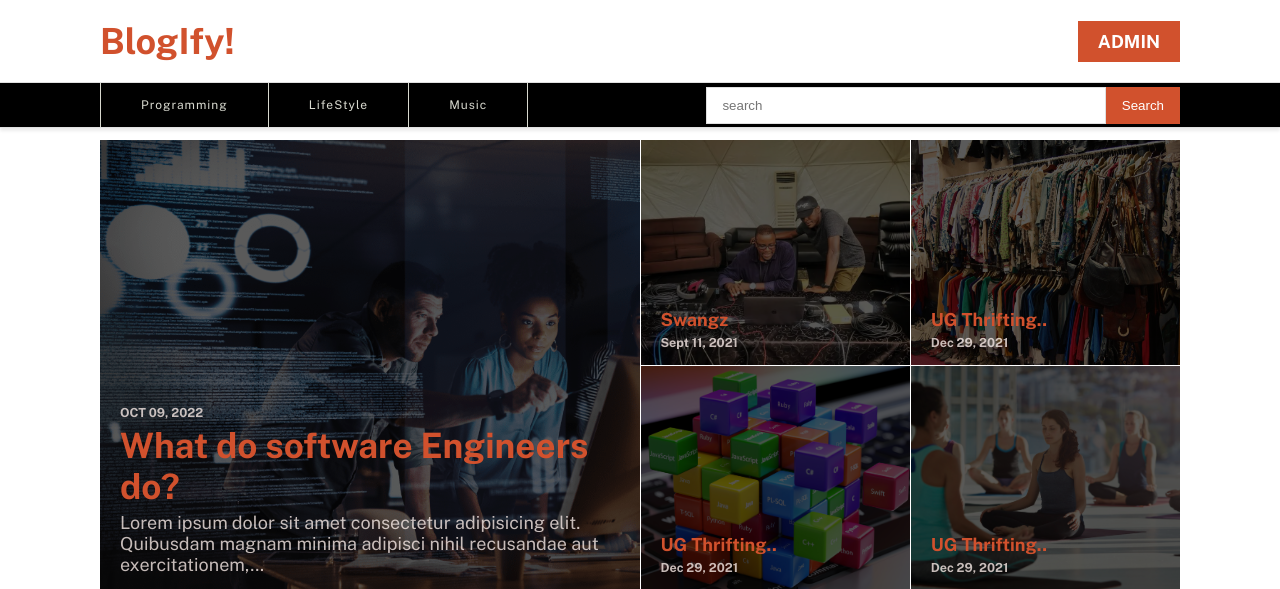
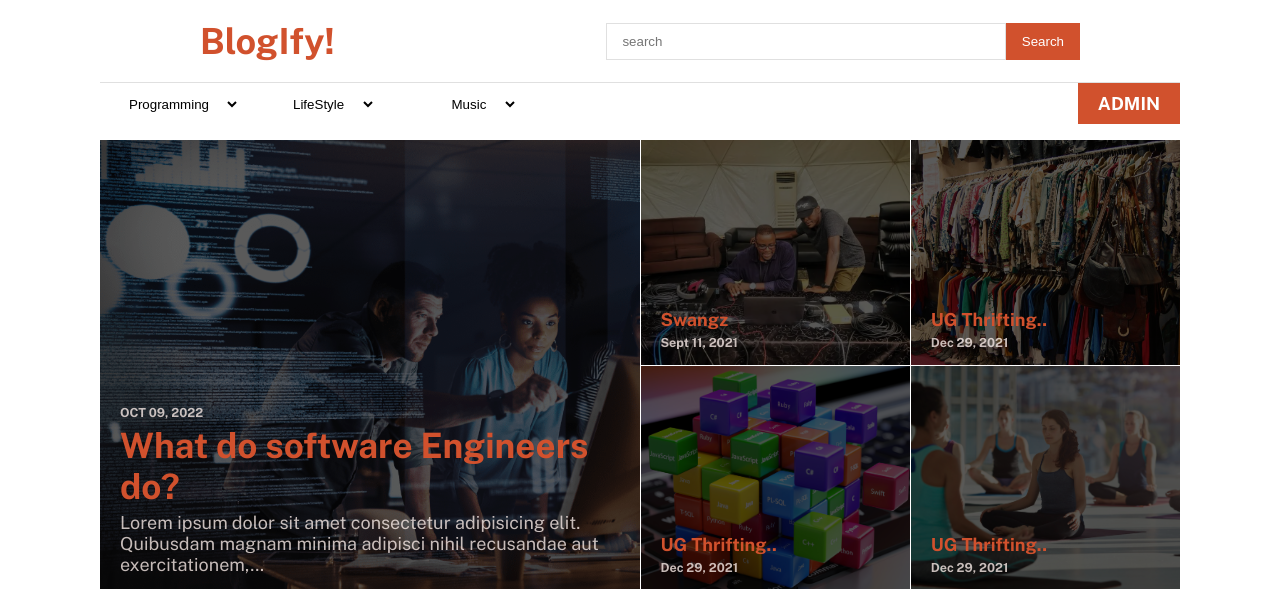
Before and after one commit to anguzuDaniel/blog, a PHP site: page / in a window 1280 px wide. Shown: the top 589 px of the page. Run offline with PHP 8.4, Linux system fonts and the light colour scheme; data that the repository does not hold is empty.

Commit message:
changed secondary navigation's design
changed navigation color, changed list items to select options with dropdown.

```diff
--- a/css/style.css
+++ b/css/style.css
@@ -34,6 +34,8 @@
     --image__1--gradient: linear-gradient(from top left to bottom left, rgba(226, 104, 104, 0.8), rgba(132, 226, 104, 0.8));
 
     --shadow-1: 0 3px 3px 0 rgb(0 0 0 / 8%);
+
+    --hover-bg: rgba(255, 255, 255, 0.654);
 }
 
 *,*::before,*::after {
@@ -85,9 +87,9 @@ ul a {
     width: 100%;
     /* background-color: var(--bg-light-clr); */
     background-color: var(--white-clr);
-    border-bottom: 1px solid var(--border-clr);
+    /* border-bottom: 1px solid var(--border-clr); */
     z-index: 1;
-    box-shadow: var(--shadow-1);
+    /* box-shadow: var(--shadow-1); */
 }
 
 .header--logo {
@@ -96,6 +98,7 @@ ul a {
 
 .header__primary {
     padding: var(--padding-block-1) var(--padding-inline-1);
+    margin-inline: var(--padding-inline-1);
     display: flex;
     align-items: center;
     justify-content: space-between;
@@ -108,7 +111,6 @@ ul a {
     justify-content: space-between;
     align-items: center;
     padding-inline: var(--body-margin-inline);
-    background-color: black;
 }
 
 .search {
@@ -142,27 +144,32 @@ ul a {
     /* gap: 20px; */
 }
 
-.nav_list:is(:first-child) {
-    border-left: 1px solid rgb(216, 217, 207);
-}
 
 .nav_list--item {
-    padding-block: .8rem;
-    padding-inline: 4rem;
-    width: 100%;
-    padding-block: var(--padding-block-3);
-    border-right: 1px solid rgb(216, 217, 207);
+    /* padding-block: .8rem; */
+    /* padding-inline: 4rem; */
+    width: 150px;
+    /* padding-block: var(--padding-block-3); */
     font-size: 1.2rem;
     text-align: center;
+    border-top: 3px solid transparent;
 }
 
 .nav_list--item a {
-    color: rgb(216, 217, 207);
+    /* color: rgb(216, 217, 207); */
+    font-weight: bold;
 }
 
 .nav_list--item:hover {
-    background-color: var(--bg-light-clr);
+    background-color: var(--hover-bg);
     cursor: pointer;
+    border-top: 3px solid var(--btn-blue);
+}
+
+.nav_list--item select {
+    padding: var(--input-padding-block) var(--input-padding-inline);
+    border: none;
+    background-color: var(--white-clr);
 }
 
 .container {
--- a/includes/navigation.php
+++ b/includes/navigation.php
@@ -2,8 +2,9 @@
     <div class="header__primary">
         <h1 class="header--logo">BlogIfy!</h1>
 
-        <div class="admin__link">
-            <a href="./admin/index.php">Admin</a>
+        <div class="search">
+            <input type="search" name="search__articles" id="" class="search__articles" placeholder="search">
+            <button type="submit" name="search__button" class="search__button">Search</button>
         </div>
     </div>
 
@@ -11,22 +12,59 @@
         <nav>
             <ul class="nav_list">
                 <li class="nav_list--item">
-                    <a href="#">Programming</a>
+
+
+                    <select name="" id="">
+                        <option value="">
+                            <a href="#">Programming</a>
+                        </option>
+                        <option value="">
+                            <a href="#">Music</a>
+                        </option>
+                        <option value="">
+                            <a href="#">Music</a>
+                        </option>
+                    </select>
                 </li>
 
                 <li class="nav_list--item">
-                    <a href="#">LifeStyle</a>
+
+
+                    <select name="" id="">
+                        <option value="">
+                            <a href="#">LifeStyle</a>
+                        </option>
+                        <option value="">
+                            <a href="#">Music</a>
+                        </option>
+                        <option value="">
+                            <a href="#">Music</a>
+                        </option>
+                    </select>
+
                 </li>
 
                 <li class="nav_list--item">
-                    <a href="#">Music</a>
+
+                    <select name="" id="">
+                        <option value="">
+                            <a href="#">Music</a>
+                        </option>
+                        <option value="">
+                            <a href="#">Music</a>
+                        </option>
+                        <option value="">
+                            <a href="#">Music</a>
+                        </option>
+                    </select>
+
                 </li>
             </ul>
+        </nav>
 
-        </nav>
-        <div class="search">
-            <input type="search" name="search__articles" id="" class="search__articles" placeholder="search">
-            <button type="submit" name="search__button" class="search__button">Search</button>
+
+        <div class="admin__link">
+            <a href="./admin/index.php">Admin</a>
         </div>
     </div>
 </header>
```
